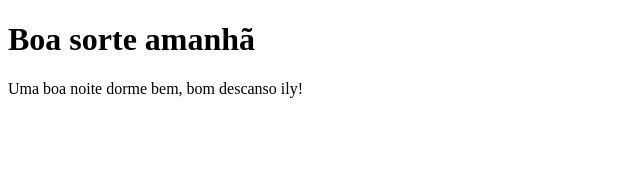
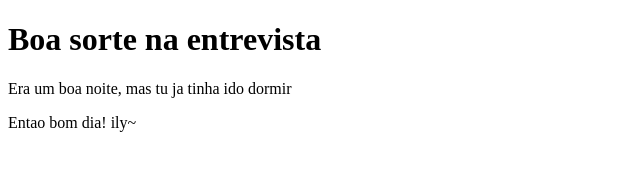
Before and after one commit to kellshine/sats, a plain HTML site: page index.html in a window 1280 px wide. Shown: the whole page, without its empty margins (0-640 px from the left). Drawn offline with Linux system fonts and the light colour scheme.

Commit message:
Update index.html

```diff
--- a/index.html
+++ b/index.html
@@ -7,8 +7,9 @@
 	<title>GL</title>
 </head>
 <body>
-	<h1> Boa sorte amanhã </h1>
+	<h1> Boa sorte na entrevista </h1>
 
-	<p> Uma boa noite dorme bem, bom descanso ily! </p>
+	<p> Era um boa noite, mas tu ja tinha ido dormir </p>
+	<p> Entao bom dia! ily~ </p>
 </body>
 </html>
```
